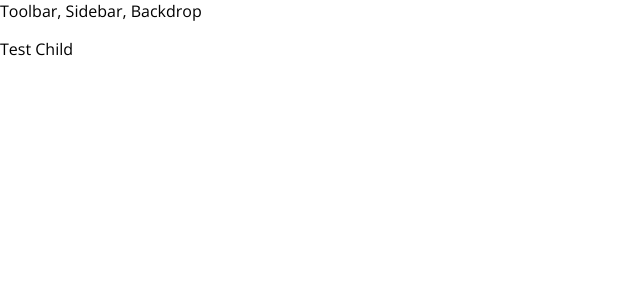
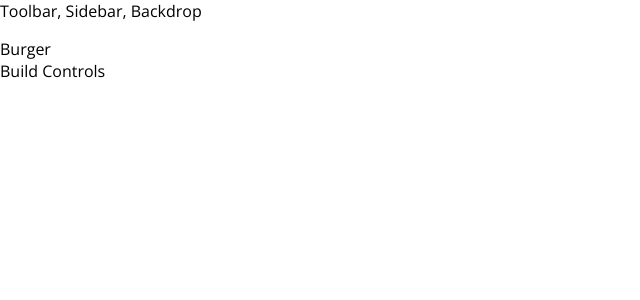
Before and after one commit to keff6/react-hamburger-app, a React app: page / in a window 1280 px wide. Shown: the top 300 px of the page, without its empty margins (0-640 px from the left). Built offline with nearby package versions, Linux system fonts and the light colour scheme.

Commit message:
Add BurgerBuilder component

```diff
--- a/src/App.js
+++ b/src/App.js
@@ -1,12 +1,13 @@
 import React, { Component } from 'react';
 import Layout from './components/Layout/Layout';
+import BurgerBuilder from './containers/BurgerBuilder/BurgerBuilder';
 
 class App extends Component {
   render() {
     return (
       <div>
         <Layout>
-          <p>Test Child</p>
+          <BurgerBuilder />
         </Layout>
       </div>
     );
--- /dev/null
+++ b/src/components/Layout/Layout.css
@@ -0,0 +1,3 @@
+.Content {
+  margin-top: 16px;
+}
--- a/src/components/Layout/Layout.js
+++ b/src/components/Layout/Layout.js
@@ -1,5 +1,6 @@
 import React from 'react';
 import Wrapper from '../../hoc/Wrapper';
+import classes from './Layout.css';
 
 const layout = props => (
   <Wrapper>
@@ -8,7 +9,7 @@
       Sidebar,
       Backdrop
     </div>
-    <main>
+    <main className={classes.Content}>
       {props.children}
     </main>
   </Wrapper>
--- /dev/null
+++ b/src/containers/BurgerBuilder/BurgerBuilder.js
@@ -0,0 +1,15 @@
+import React, { Component } from 'react';
+import Wrapper from '../../hoc/Wrapper';
+
+class BurgerBuilder extends Component {
+  render () {
+    return (
+      <Wrapper>
+        <div>Burger</div>
+        <div>Build Controls</div>
+      </Wrapper>
+    );
+  }
+}
+
+export default BurgerBuilder;
```
